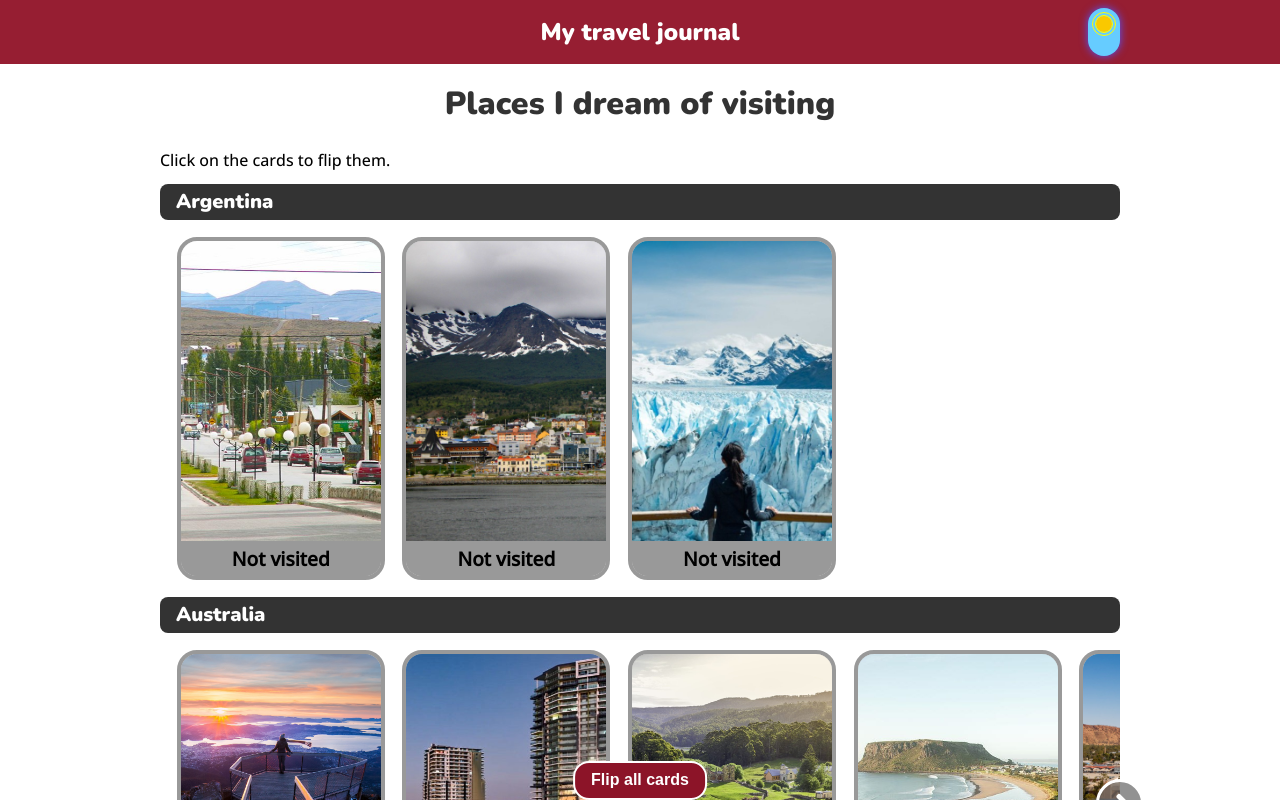
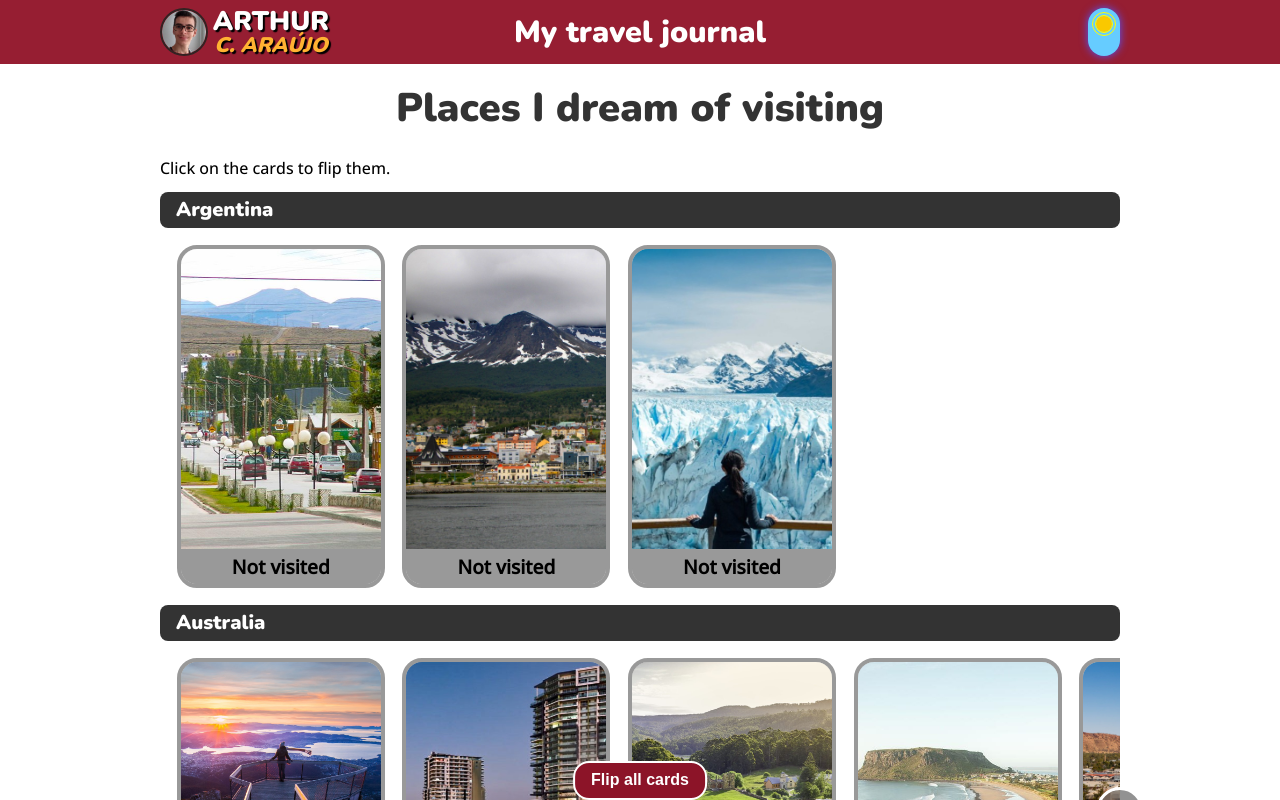
Before and after one commit to arthurcaraujo/places-to-visit, a React (Create React App) app: page / in a window 1280 px wide. Shown: the top 800 px of the page. Built offline with nearby package versions, Linux system fonts and the light colour scheme.

Commit message:
Update navbar and improve responsiveness across devices

```diff
--- a/src/components/CountryRow.css
+++ b/src/components/CountryRow.css
@@ -50,10 +50,10 @@
     right: 1rem;
 }
 
-@media (min-width: 768px) {
+@media (min-width: 576px) {
     .country-row {
         margin: 0 auto;
-        width: 45rem;  /* 720px = 45rem */
+        width: 33.75rem;  /* 540px = 33.75rem */
     }
 
     .country-name {
@@ -69,6 +69,12 @@
     }
 }
 
+@media (min-width: 768px) {
+    .country-row {
+        width: 45rem;  /* 720px = 45rem */
+    }
+}
+
 @media (min-width: 1200px) {
     .country-row {
         width: 60rem;  /* 960px = 60rem */
--- a/src/components/Header.css
+++ b/src/components/Header.css
@@ -1,11 +1,9 @@
-h1 {
+nav {
     align-content: center;
     align-items: center;
     background-color: rgb(150, 30, 50);
-    color: #fff;
     display: grid;
-    font-size: 1.5rem;
-    grid-template-columns: 3rem auto 3rem;
+    grid-template-columns: 9rem calc(100% - 12rem) 3rem;
     justify-items: center;
     padding: 0.5rem 0;
     position: fixed;
@@ -15,7 +13,65 @@ h1 {
     z-index: 20;
 }
 
-h1 > span {
+#main-website-link {
+    align-items: center;
+    display: grid;
+    gap: 0rem 0.1rem;
+    grid-column: 1 / 2;
+    grid-template-columns: 2.5rem auto;
+    grid-template-rows: 1.4rem 1.1rem;
+    justify-self: start;
+    margin-left: 0.5rem;
+    text-decoration: none;
+}
+
+#main-website-link > img {
+    border: 2px solid #322;
+    border-radius: 50%;
+    grid-column: 1 / 2;
+    grid-row: 1 / 3;
+    height: 2.5rem;
+    margin-right: 0.5rem;
+    max-height: 100%;
+    transition: border 0.5s, transform 0.5s;
+    width: 2.5rem;
+}
+
+#main-website-link:hover > img {
+    transform: scale(1.125);
+}
+
+#main-website-link:active > img {
+    border: 2px solid #ddd;
+}
+
+/*
+1.4 --- 1.2
+1.1 --- x
+x = 0.9428rem
+*/
+
+#logo-first-name {
+    color: #fff;
+    font-family: "Nunito", sans-serif;
+    font-size: 1.2rem;
+    line-height: 1;
+    text-shadow: 2px 2px 1px #000;
+}
+
+#logo-last-name {
+    color: rgb(255, 178, 50);
+    font-family: "Nunito", sans-serif;
+    font-size: 0.9428rem;
+    font-style: italic;
+    line-height: 1;
+    text-shadow: 2px 2px 1px #000;
+    white-space: nowrap;
+}
+
+h1 {
+    color: #fff;
+    font-size: 1.5rem;
     grid-column: 2 / 3;
 }
 
@@ -52,15 +108,67 @@ h2 {
     width: 1rem;
 }
 
+@media (min-width: 576px) {
+    nav {
+        grid-template-columns: 6rem 25.75rem 2rem;  /* 540px = 33.75rem */
+        justify-content: center;
+    }
+
+    #main-website-link {
+        margin-left: 0;
+    }
+
+    h1 > br {
+        display: none;
+    }
+}
+
 @media (min-width: 768px) {
-    h1 {
+    nav {
         grid-template-columns: 2rem 41rem 2rem;  /* 720px = 45rem */
-        justify-content: center;
+    }
+
+    #main-website-link {
+        gap: 0rem 0.3rem;
+    }
+
+    #logo-first-name {
+        font-size: 1.4rem;
+    }
+
+    #logo-last-name {
+        font-size: 1.1rem;
     }
 }
 
 @media (min-width: 1200px) {
-    h1 {
+    nav {
         grid-template-columns: 2rem 56rem 2rem;  /* 960px = 60rem */
     }
+
+    #main-website-link {
+        grid-template-columns: 3rem auto;
+        grid-template-rows: 1.68rem 1.32rem;
+    }
+
+    #main-website-link > img {
+        height: 3rem;
+        width: 3rem;
+    }
+
+    #logo-first-name {
+        font-size: 1.68rem;
+    }
+
+    #logo-last-name {
+        font-size: 1.32rem;
+    }
+
+    h1 {
+        font-size: 1.9rem;
+    }
+
+    h2 {
+        font-size: 2.5rem;
+    }
 }
--- a/src/components/Header.js
+++ b/src/components/Header.js
@@ -1,13 +1,22 @@
 import "./Header.css";
 import { useFlipping } from "./FlipContext";
+import websiteLogo from "../assets/website-logo.png";
 
 export default function Header() {
     const {theme, toggleTheme} = useFlipping();
 
     return (
         <header>
-            <h1>
-                <span>My travel journal</span>
+            <nav>
+                <a
+                    href="https://arthurcaraujo.github.io/"
+                    id="main-website-link"
+                >
+                    <img alt="Website logo" src={websiteLogo} />
+                    <span id="logo-first-name">ARTHUR</span>
+                    <span id="logo-last-name">C. ARAÚJO</span>
+                </a>
+                <h1>My travel<br/> journal</h1>
                 <label
                     className="switch"
                     style={{
@@ -31,7 +40,7 @@ export default function Header() {
                         }}
                     ></span>
                 </label>
-            </h1>
+            </nav>
             <h2
                 style={{
                     backgroundColor: (theme === "dark") ? "#2B2B35" : "#FFF",
--- a/src/components/Main.css
+++ b/src/components/Main.css
@@ -27,15 +27,21 @@
     background-color: rgb(200, 0, 20);
 }
 
+@media (min-width: 576px) {
+    #flip-tip {
+        margin: 0 auto 1rem;
+        width: 33.75rem;  /* 540px = 33.75rem */
+    }
+}
+
 @media (min-width: 768px) {
     #flip-tip {
-        margin: 0 auto 1rem;
         width: 45rem;  /* 720px = 45rem */
     }
 }
 
 @media (min-width: 1200px) {
     #flip-tip {
-        width: 60rem;
+        width: 60rem;  /* 960px = 60rem */
     }
 }
```
Also changed, not shown: src/assets/website-logo.png (added).
